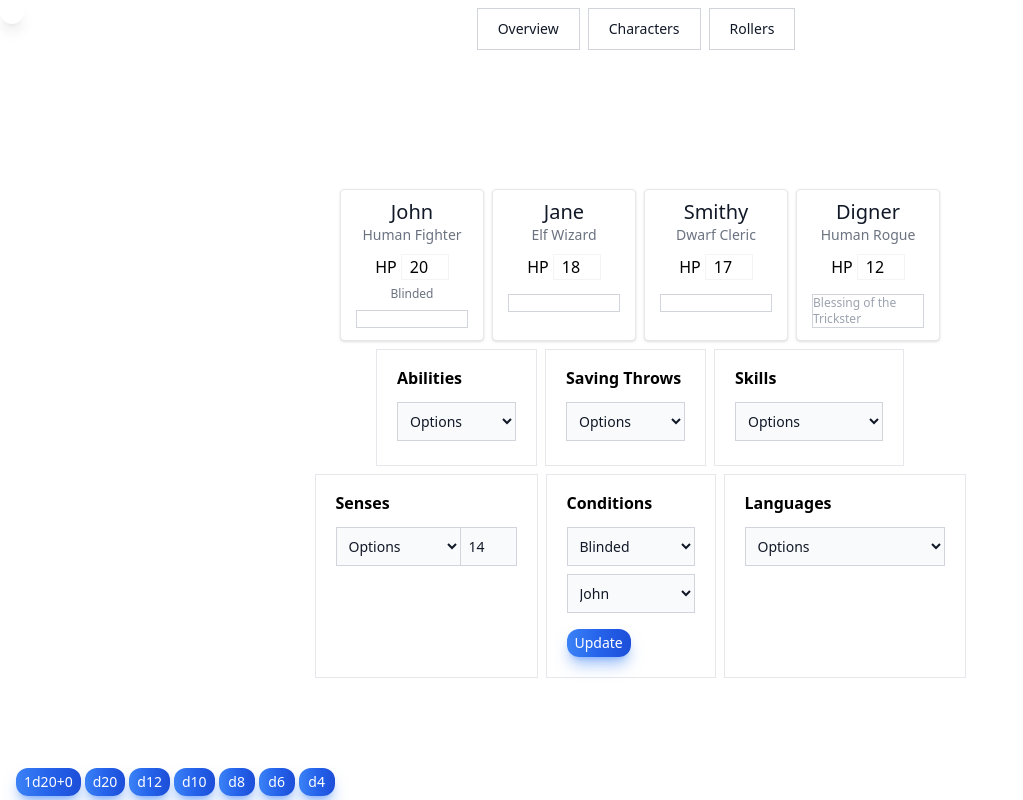
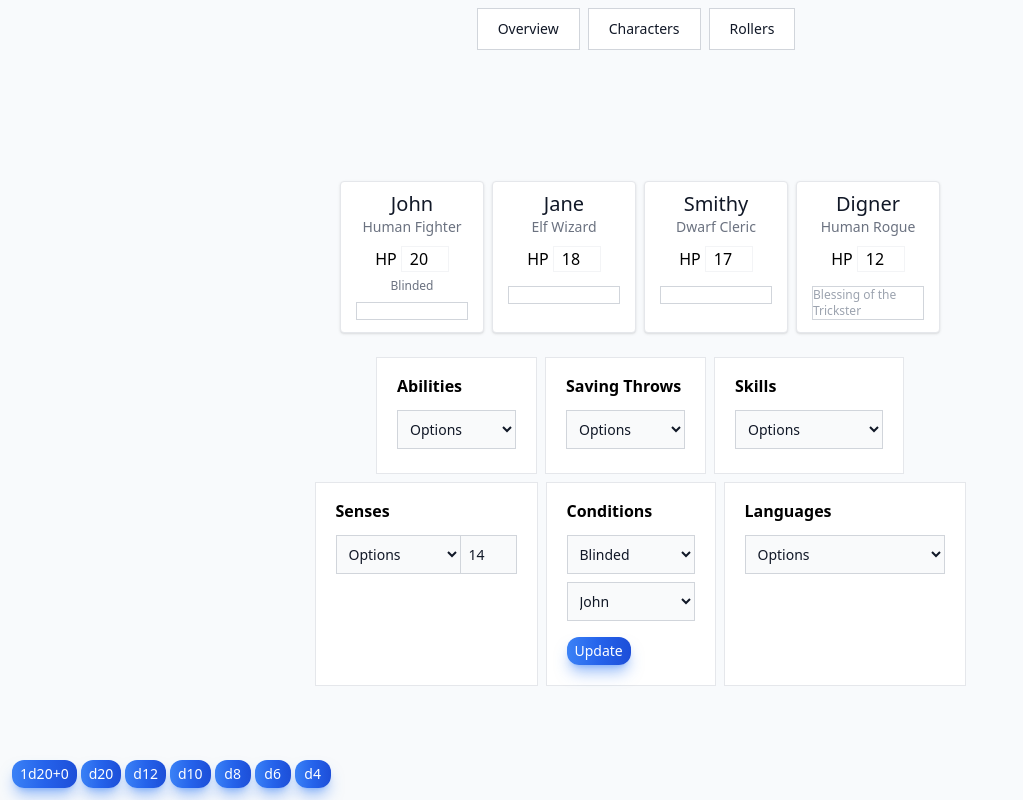
Before and after one commit to troyrthompson/dm-tools, a Next.js app: page / in a window 1280 px wide. Shown: the whole page, without its empty margins (0-1023 px from the left). Built offline with nearby package versions, Linux system fonts and the light colour scheme.

Commit message:
Update overview styles

```diff
--- a/app/layout.tsx
+++ b/app/layout.tsx
@@ -17,11 +17,11 @@ export default function RootLayout({ children }: Props) {
     <StoreProvider>
       <html lang="en">
         <meta name="viewport" content="width=device-width, initial-scale=1.0" />
-        <body>
-            <aside className="z-10 sm:fixed text-center sm:text-left p-3 top-0 left-0 bg-white rounded-xl shadow-lg mb-4">
+        <body className="bg-slate-50">
+            <aside className="z-10 sm:fixed top-2 left-2">
               <RollList/>
             </aside>
-            <aside className="z-10 sm:fixed max-w-none px-4 bottom-0 left-0">
+            <aside className="z-10 sm:fixed max-w-none px-3 py-2 bottom-0 left-0">
               <Roll />
             </aside>
             <section className="z-0 container mx-auto relative min-h-screen flex content-between justify-between flex-col">
--- a/app/page.tsx
+++ b/app/page.tsx
@@ -13,7 +13,7 @@ export default function IndexPage() {
   return (
    <>
     <Characters />
-    <div className="flex flex-wrap justify-center gap-2 mt-2">
+    <div className="flex flex-wrap justify-center gap-2 mt-6">
       <Abilities />
       <SavingThrows />
       <Skills />
```
